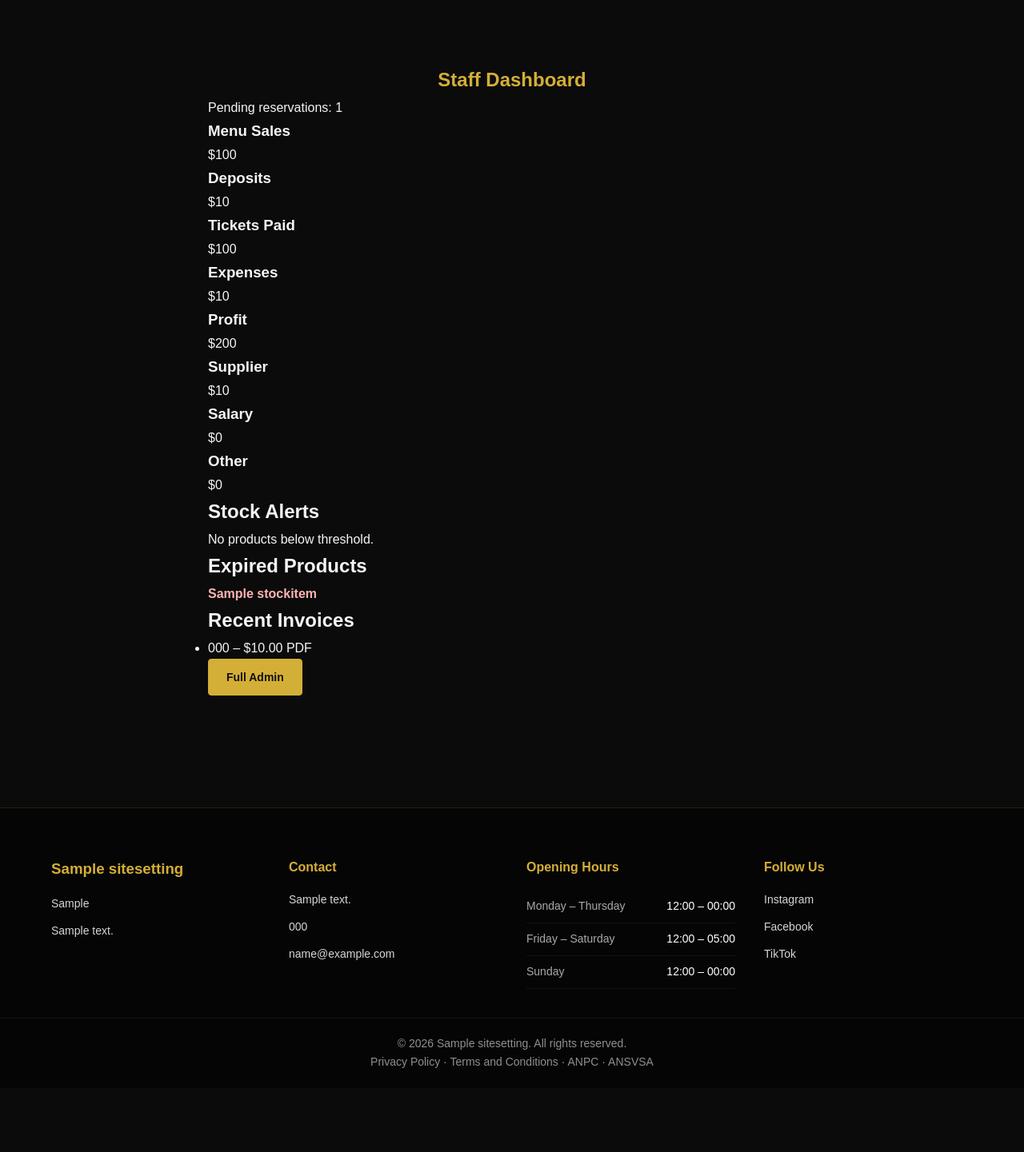
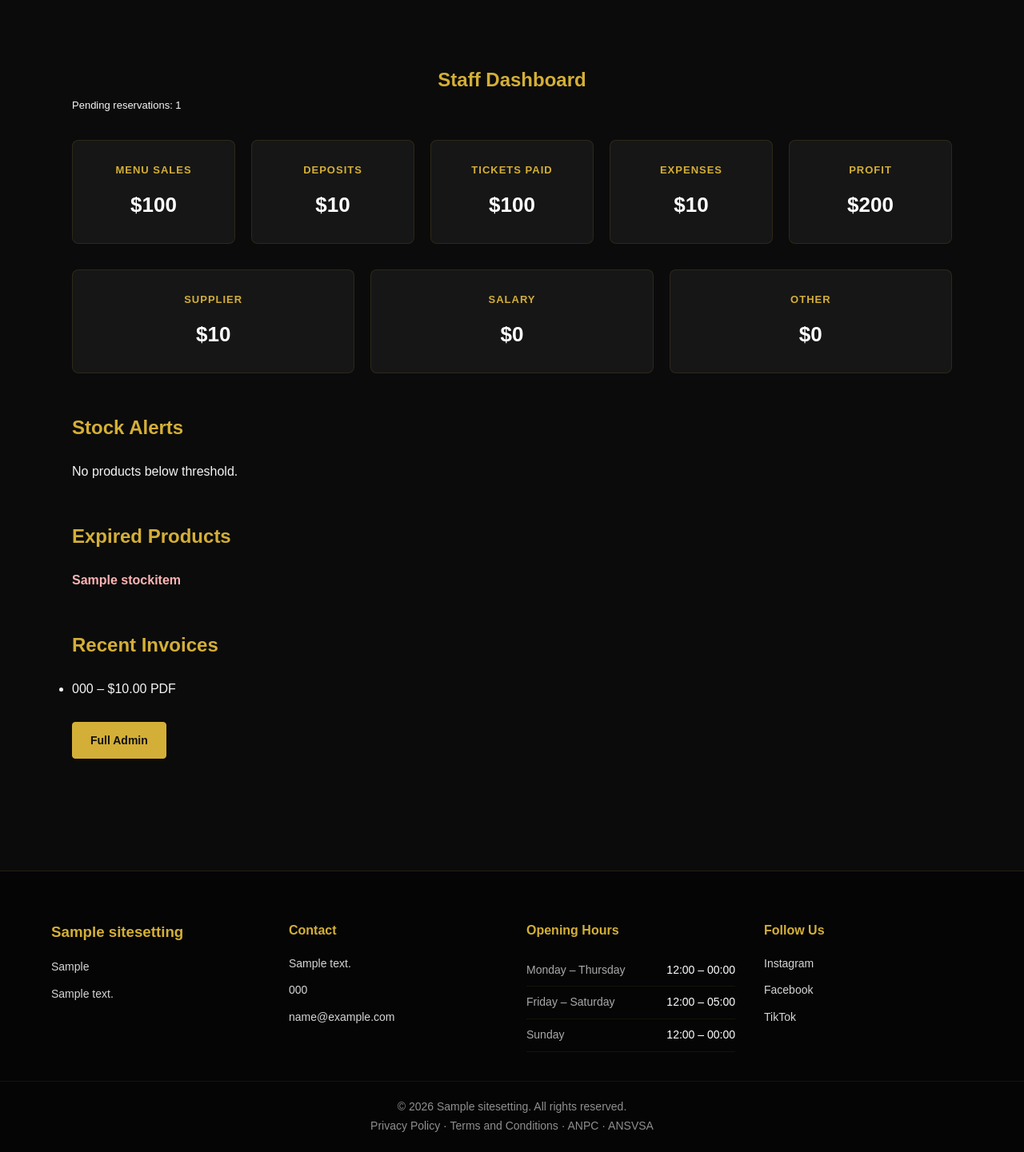
Before and after one commit to SanduAndreea22/al_noir, a Django app: page /operations/staff/ in a window 1280 px wide. Shown: the part 113-1554 px from the top of the page at 80% size. Before the commit the page ends 1449 px from the top, so only its background shows below. Run offline with Django 5.2, Linux system fonts and the light colour scheme; a user stored in the database is signed in; tables that the repository leaves empty hold one stand-in row (values such as "Sample post"); grey boxes marked "Sample" are stand-in pictures.

Commit message:
Fix dashboard layouts: replace dead Bootstrap-style classes with real CSS
staff/client dashboards and reports used row/col/mb-5/mt-3/mt-4 classes
that were never defined in style.css, so stat blocks stacked vertically
instead of forming a grid. Added .stats-grid/.stat-card and real .table
styling matching the site's existing dark/gold design language, plus the
missing .mt-3/.mt-4 utility classes also referenced elsewhere.

Co-Authored-By: Claude Sonnet 5 <noreply@anthropic.com>
Claude-Session: https://claude.ai/code/session_01SKLVDHNovVTvDdffs8NrY9

```diff
--- a/static/css/style.css
+++ b/static/css/style.css
@@ -83,6 +83,14 @@ button {
 
 .mb-4 {
     margin-bottom: 28px;
+}
+
+.mt-3 {
+    margin-top: 18px;
+}
+
+.mt-4 {
+    margin-top: 28px;
 }
 
 .small {
@@ -1145,6 +1153,102 @@ textarea {
 }
 
 /* =========================
+   DASHBOARDS
+========================= */
+.dashboard-page.container.py-5 {
+    max-width: 1100px;
+}
+
+.dashboard-page h1 {
+    text-align: left;
+}
+
+.dashboard-section {
+    margin-top: 48px;
+}
+
+.dashboard-section h2 {
+    margin-bottom: 20px;
+    color: var(--color-gold);
+}
+
+.stats-grid {
+    display: grid;
+    grid-template-columns: repeat(auto-fit, minmax(180px, 1fr));
+    gap: 20px;
+    margin-top: 32px;
+}
+
+.stat-card {
+    padding: 26px 22px;
+    border: 1px solid rgba(212, 175, 55, 0.12);
+    border-radius: var(--radius-md);
+    background-color: var(--color-surface);
+    text-align: center;
+    transition: transform 0.35s ease, border-color 0.35s ease, box-shadow 0.35s ease;
+}
+
+.stat-card:hover {
+    transform: translateY(-4px);
+    border-color: rgba(212, 175, 55, 0.3);
+    box-shadow: var(--shadow-card);
+}
+
+.stat-card h3 {
+    margin-bottom: 10px;
+    color: var(--color-gold);
+    font-size: 13px;
+    font-weight: 600;
+    letter-spacing: 1px;
+    text-transform: uppercase;
+}
+
+.stat-card p {
+    color: #fff;
+    font-size: 26px;
+    font-weight: 700;
+}
+
+.table {
+    width: 100%;
+    margin-top: 24px;
+    border-collapse: collapse;
+    border: 1px solid rgba(212, 175, 55, 0.12);
+    border-radius: var(--radius-md);
+    overflow: hidden;
+}
+
+.table th,
+.table td {
+    padding: 14px 18px;
+    text-align: left;
+    border-bottom: 1px solid rgba(212, 175, 55, 0.08);
+    font-size: 14px;
+}
+
+.table thead th {
+    background-color: var(--color-surface-soft);
+    color: var(--color-gold);
+    font-size: 12px;
+    letter-spacing: 1px;
+    text-transform: uppercase;
+}
+
+.table tbody tr:last-child td {
+    border-bottom: none;
+}
+
+.table tbody tr:hover {
+    background-color: rgba(212, 175, 55, 0.04);
+}
+
+@media (max-width: 600px) {
+    .stats-grid {
+        grid-template-columns: 1fr;
+    }
+}
+
+/* =========================
    ANIMATIONS
 ========================= */
 @keyframes floatGlow {
--- a/templates/operations/staff_dashboard.html
+++ b/templates/operations/staff_dashboard.html
@@ -1,2 +1,74 @@
 {% extends 'base.html' %}
-{% block content %}<section class="container py-5"><h1>Staff Dashboard</h1><p>Pending reservations: {{ pending_reservations }}</p><div class="row"><div class="col"><h3>Menu Sales</h3><p>${{ sales_total }}</p></div><div class="col"><h3>Deposits</h3><p>${{ advance_total }}</p></div><div class="col"><h3>Tickets Paid</h3><p>${{ ticket_total }}</p></div><div class="col"><h3>Expenses</h3><p>${{ expenses_total }}</p></div><div class="col"><h3>Profit</h3><p>${{ profit }}</p></div></div><div class="row">{% for label, total in expense_by_category %}<div class="col"><h3>{{ label }}</h3><p>${{ total }}</p></div>{% endfor %}</div><h2>Stock Alerts</h2><p>{% for item in low_stock %}<span class="stock-low">{{ item.name }} ({{ item.quantity }} {{ item.unit }})</span>{% if not forloop.last %}, {% endif %}{% empty %}No products below threshold.{% endfor %}</p><h2>Expired Products</h2><p>{% for item in expired_stock %}<span class="stock-low">{{ item.name }}</span>{% if not forloop.last %}, {% endif %}{% empty %}No expired products.{% endfor %}</p><h2>Recent Invoices</h2><ul>{% for invoice in invoices %}<li>{{ invoice.number }} – ${{ invoice.amount }} <a href="{% url 'operations:invoice_pdf' invoice.pk %}">PDF</a></li>{% empty %}<li>No invoices yet.</li>{% endfor %}</ul><a class="btn btn-dark" href="/admin/">Full Admin</a></section>{% endblock %}
+{% block content %}
+<section class="container py-5 dashboard-page">
+    <h1>Staff Dashboard</h1>
+    <p class="small">Pending reservations: {{ pending_reservations }}</p>
+
+    <div class="stats-grid">
+        <div class="stat-card">
+            <h3>Menu Sales</h3>
+            <p>${{ sales_total }}</p>
+        </div>
+        <div class="stat-card">
+            <h3>Deposits</h3>
+            <p>${{ advance_total }}</p>
+        </div>
+        <div class="stat-card">
+            <h3>Tickets Paid</h3>
+            <p>${{ ticket_total }}</p>
+        </div>
+        <div class="stat-card">
+            <h3>Expenses</h3>
+            <p>${{ expenses_total }}</p>
+        </div>
+        <div class="stat-card">
+            <h3>Profit</h3>
+            <p>${{ profit }}</p>
+        </div>
+    </div>
+
+    <div class="stats-grid">
+        {% for label, total in expense_by_category %}
+        <div class="stat-card">
+            <h3>{{ label }}</h3>
+            <p>${{ total }}</p>
+        </div>
+        {% endfor %}
+    </div>
+
+    <div class="dashboard-section">
+        <h2>Stock Alerts</h2>
+        <p>
+            {% for item in low_stock %}
+                <span class="stock-low">{{ item.name }} ({{ item.quantity }} {{ item.unit }})</span>{% if not forloop.last %}, {% endif %}
+            {% empty %}
+                No products below threshold.
+            {% endfor %}
+        </p>
+    </div>
+
+    <div class="dashboard-section">
+        <h2>Expired Products</h2>
+        <p>
+            {% for item in expired_stock %}
+                <span class="stock-low">{{ item.name }}</span>{% if not forloop.last %}, {% endif %}
+            {% empty %}
+                No expired products.
+            {% endfor %}
+        </p>
+    </div>
+
+    <div class="dashboard-section">
+        <h2>Recent Invoices</h2>
+        <ul>
+            {% for invoice in invoices %}
+                <li>{{ invoice.number }} – ${{ invoice.amount }} <a href="{% url 'operations:invoice_pdf' invoice.pk %}">PDF</a></li>
+            {% empty %}
+                <li>No invoices yet.</li>
+            {% endfor %}
+        </ul>
+    </div>
+
+    <a class="btn btn-dark mt-4" href="/admin/">Full Admin</a>
+</section>
+{% endblock %}
```
Also changed, not shown: templates/operations/client_dashboard.html (+53 -1 lines), templates/operations/reports.html (+73 -1 lines).
